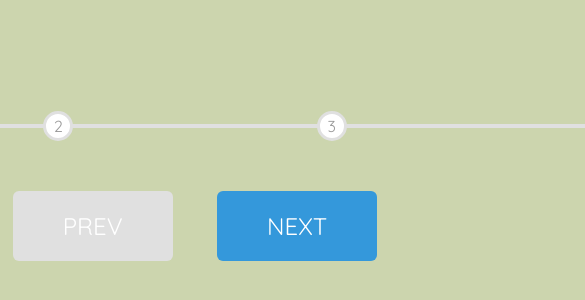
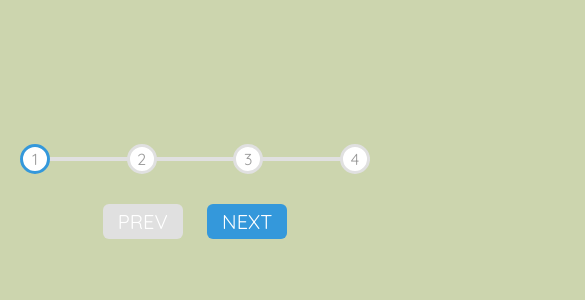
Before and after one commit to qasimbadruddin/line, a plain HTML site: page index.html in a window 390 px wide. Shown: the part 226-526 px from the top of the page, 585 px wide, since content can reach past the window. Drawn offline with Linux system fonts and the light colour scheme.

Commit message:
Update style.css

```diff
--- a/style.css
+++ b/style.css
@@ -89,3 +89,15 @@ body {
     background-color: var(--line-border-empty);
     cursor: not-allowed;
 }
+@media(max-width:480px){
+    .progress-container{
+        max-width: 100%;
+        width: 350PX;
+        margin-bottom: 20PX;
+    }
+    .btn{
+        padding: 5px 15px;
+        margin: 10px;
+        font-size: 20PX;
+    }
+}
```
